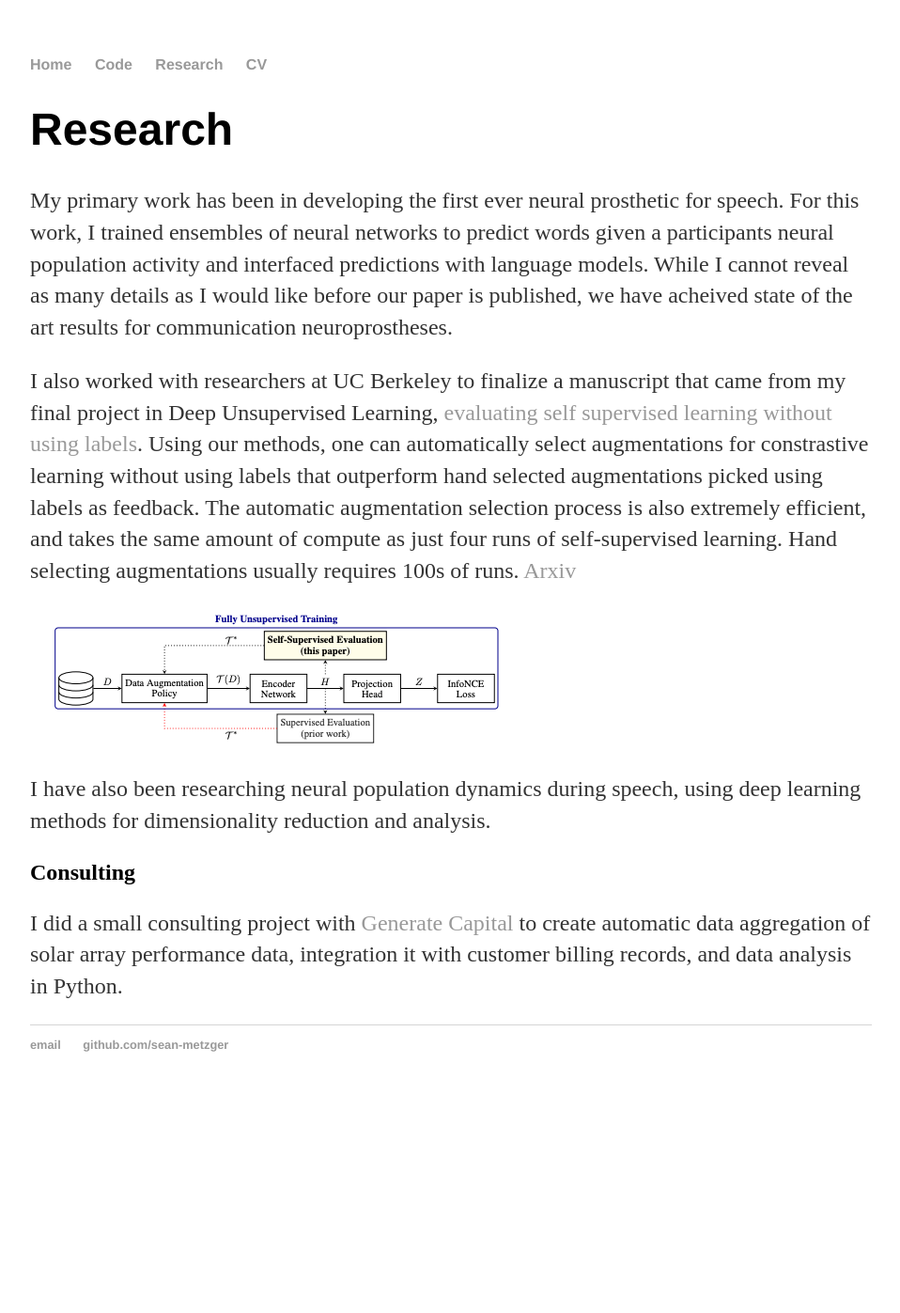
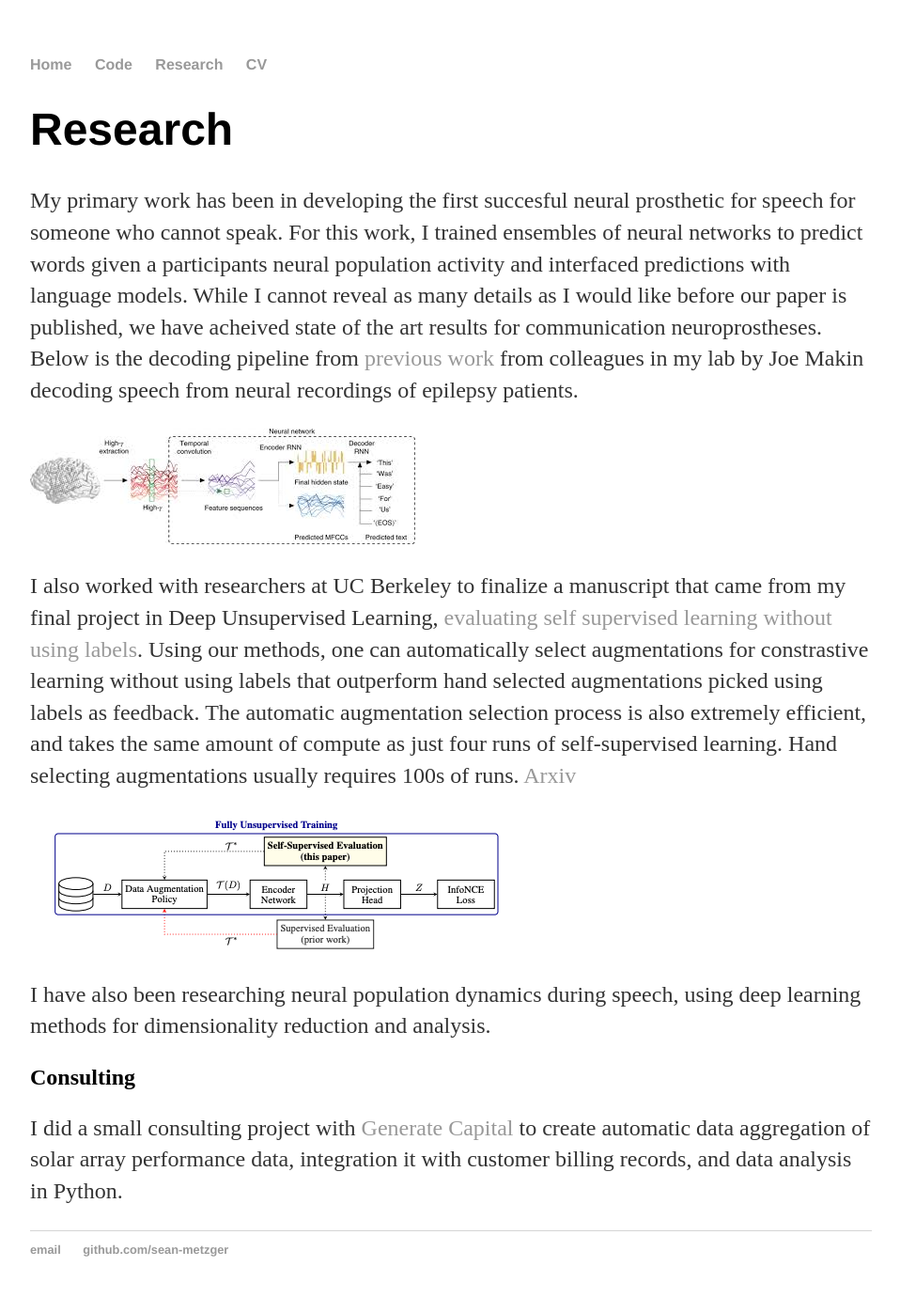
Before and after one commit to sean-metzger/sean-metzger.github.io, a Jekyll site: the page built from research/index.html, in a window 1280 px wide. Shown: the whole page at 94% size, without its empty margins (160-1118 px from the left). Built offline with Jekyll 4.4.1, drawn with Linux system fonts in a browser that asks for light colours; before the commit the page ends 1179 px from its top, so only the background shows below that.

Commit message:
Update index.html

```diff
--- a/research/index.html
+++ b/research/index.html
@@ -5,8 +5,8 @@ title: Research
 
 <div class="blurb">
 	<h1>Research</h1>
-		<p> My primary work has been in developing the first ever neural prosthetic for speech. For this work, I trained ensembles of neural networks to predict words given a participants neural population activity and interfaced predictions with language models. While I cannot reveal as many details as I would like before our paper is published, we have acheived state of the art results for communication neuroprostheses.</p>
-
+		<p> My primary work has been in developing the first succesful neural prosthetic for speech for someone who cannot speak. For this work, I trained ensembles of neural networks to predict words given a participants neural population activity and interfaced predictions with language models. While I cannot reveal as many details as I would like before our paper is published, we have acheived state of the art results for communication neuroprostheses. Below is the decoding pipeline from <a href="https://www.nature.com/articles/s41593-020-0608-8">previous work</a> from colleagues in my lab by Joe Makin decoding speech from neural recordings of epilepsy patients.</p>
+		<img src="/images/joepaper.jpeg" alt="hi" class="inline"/>
 		<p> I also worked with researchers at UC Berkeley to finalize a manuscript that came from my final project in Deep Unsupervised Learning, <a href="https://arxiv.org/pdf/2009.07724.pdf">evaluating self supervised learning without using labels</a>. Using our methods, one can automatically select augmentations for constrastive learning without using labels that outperform hand selected augmentations picked using labels as feedback. The automatic augmentation selection process is also extremely efficient, and takes the same amount of compute as just four runs of self-supervised learning. Hand selecting augmentations usually requires 100s of runs. <a href="https://arxiv.org/pdf/2009.07724.pdf">Arxiv</a> </p>
 		<img src="/images/paperfig1.png" alt="hi" class="inline"/>
 		<p> I have also been researching neural population dynamics during speech, using deep learning methods for dimensionality reduction and analysis.
```
